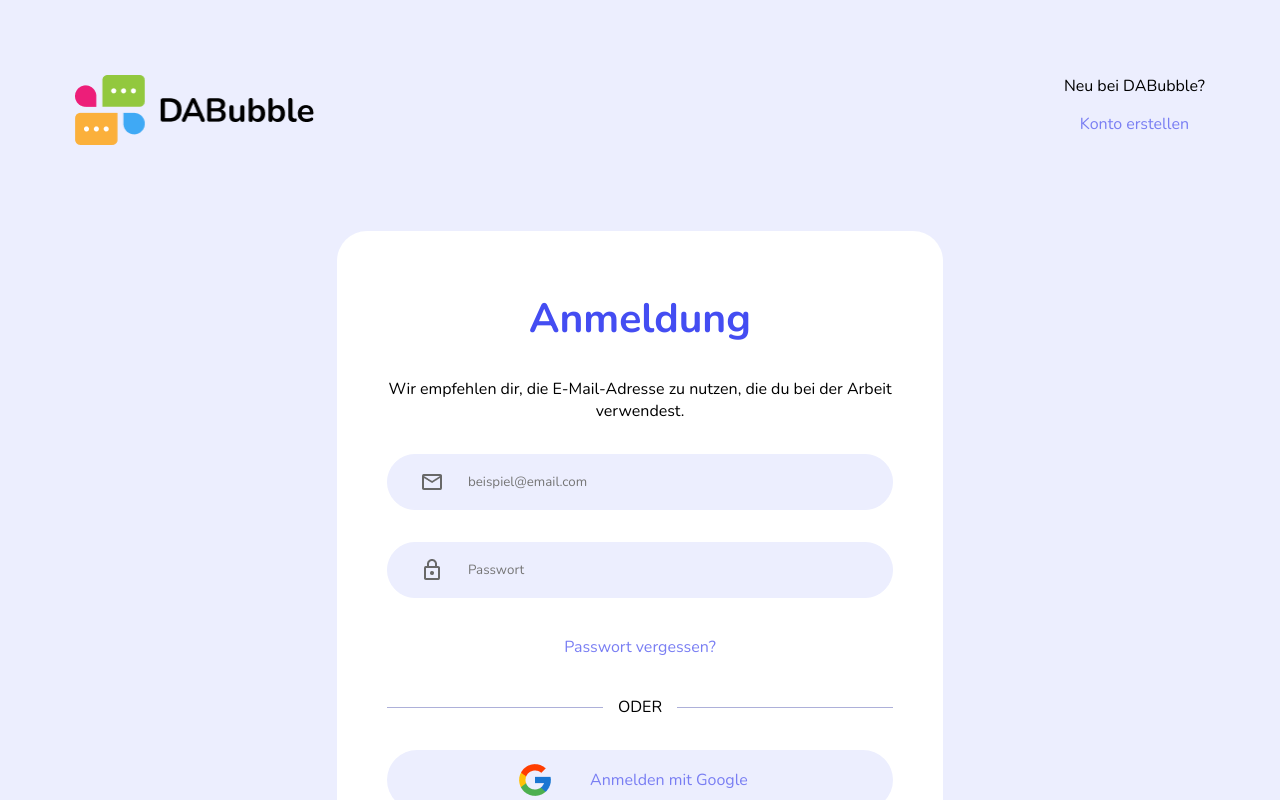
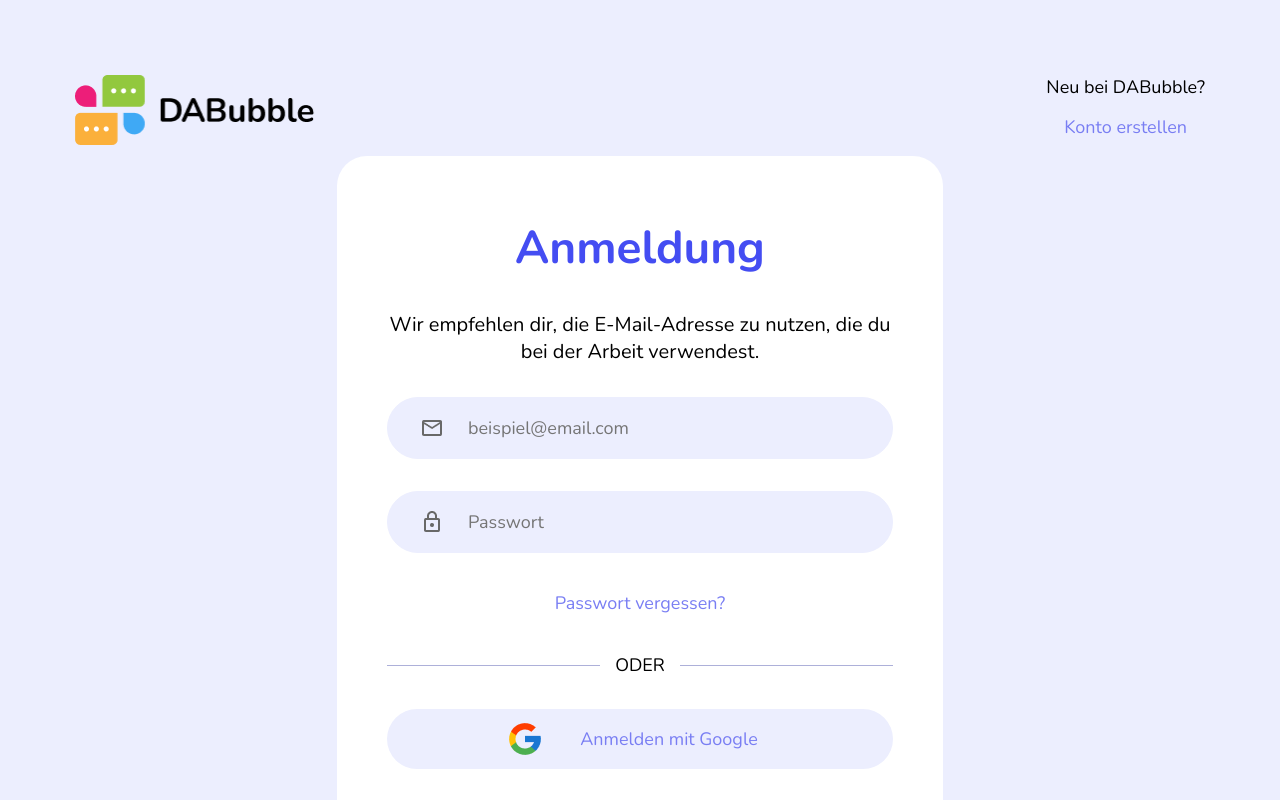
Before and after one commit to TobiasKlanert/dabubble, an Angular app: page / in a window 1280 px wide. Shown: the top 800 px of the page. Built offline with nearby package versions, Linux system fonts and the light colour scheme.

Commit message:
set global fontsizes

```diff
--- a/src/app/login/login.component.html
+++ b/src/app/login/login.component.html
@@ -7,7 +7,7 @@
         </div>
         <div class="login-dialog flex-column flex-center text-center">
             <h2 class="headline-style">Anmeldung</h2>
-            <span>Wir empfehlen dir, die E-Mail-Adresse zu nutzen, die du bei der Arbeit verwendest.</span>
+            <span class="fs20">Wir empfehlen dir, die E-Mail-Adresse zu nutzen, die du bei der Arbeit verwendest.</span>
             <input class="input-email input-blue-style" type="email" placeholder="beispiel@email.com">
             <input class="input-password input-blue-style" type="password" placeholder="Passwort">
             <a class="reset-password-link link-style" href="">Passwort vergessen?</a>
--- a/src/app/login/login.component.scss
+++ b/src/app/login/login.component.scss
@@ -36,7 +36,7 @@
 }
 
 .login-dialog {
-    margin-top: 156px;
+    margin-top: 81px;
     background-color: #ffffff;
     max-width: 606px;
     width: 100%;
--- a/src/styles.scss
+++ b/src/styles.scss
@@ -1,6 +1,7 @@
 * {
     box-sizing: border-box;
     font-family: 'Nunito';
+    font-size: 18px;
 }
 
 body {
@@ -26,3 +27,19 @@ body {
 .text-center {
     text-align: center;
 }
+
+.fs18 {
+    font-size: 18px;
+}
+
+.fs20 {
+    font-size: 20px;
+}
+
+.fs24 {
+    font-size: 24px
+}
+
+.fs46 {
+    font-size: 46px;
+}
```
